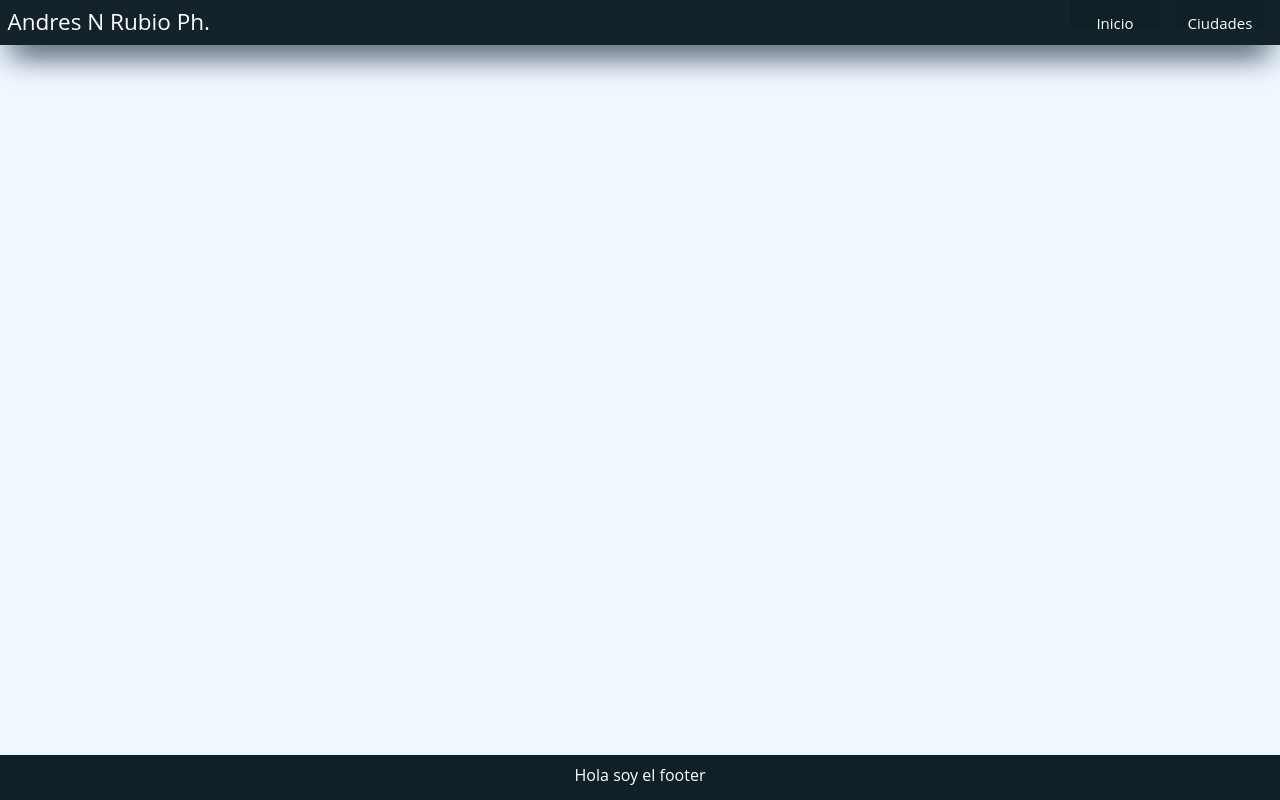
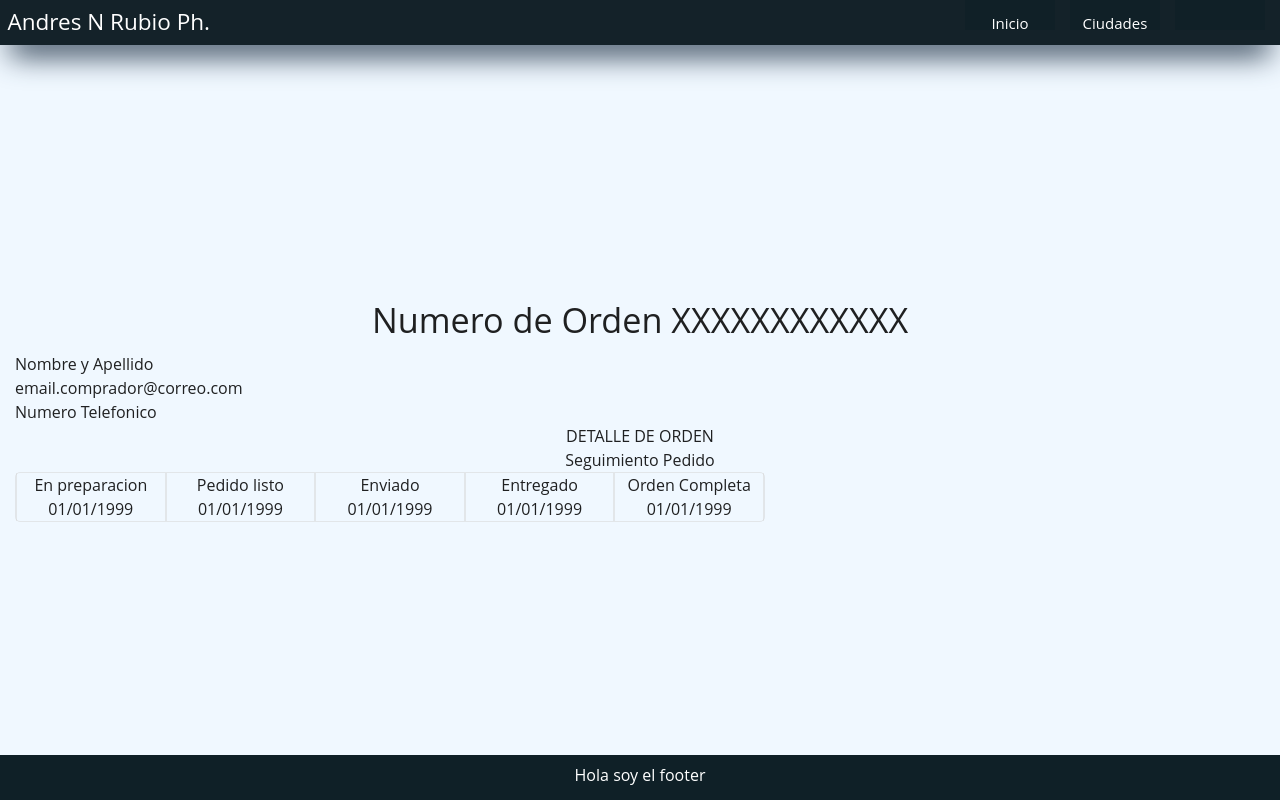
Before and after one commit to andresnrubio/fotografia-andresnrubio, a React (Create React App) app: page /order in a window 1280 px wide. Built offline with nearby package versions, Linux system fonts and the light colour scheme.

Commit message:
OrderResume

```diff
--- a/src/App.js
+++ b/src/App.js
@@ -5,6 +5,7 @@ import { ItemListContainer } from "./components/ItemListContainer/ItemListContai
 import { ItemDetailContainer } from "./components/ItemDetailContainer/ItemDetailContainer";
 import { CartProvider } from "./Contexts/CartContext";
 import { Cart } from "./components/Cart/Cart";
+import { OrderResumeContainer } from "./components/OrderResumeContainer/OrderResumeContainer";
 
 function App() {
   return (
@@ -28,6 +29,9 @@ function App() {
             <Route path="/carrito">
               <Cart />
             </Route>
+            <Route path="/order">
+              <OrderResumeContainer />
+            </Route>
           </Switch>
 
           <footer className="App-footer">Hola soy el footer</footer>
--- a/src/components/NavBar/NavBar.jsx
+++ b/src/components/NavBar/NavBar.jsx
@@ -31,6 +31,9 @@ export const NavBar = () => {
             </li>
           </ul>
         </li>
+        <li>
+          <NavLink to="/order"></NavLink>
+        </li>
         <li className={carrito}>
           <NavLink to="/carrito">
             <CartWidget />
--- /dev/null
+++ b/src/components/OrderResume/OrderResume.css
@@ -0,0 +1,31 @@
+.statusBoxContainer {
+    display: flex;
+    width: 750px;
+    margin-left: 1rem;
+    border: #d3d3d37d 1px solid;
+    border-radius: 5px;
+}
+
+.statusBox {
+    width: 150px;
+    border-right: #d3d3d37d 1px solid;
+    border-left: #d3d3d37d 1px solid;
+    display: flex;
+    flex-direction: column;
+}
+
+.buyerDetail {
+    display: block;
+    display: flex;
+    flex-direction: column;
+    align-items: flex-start;
+    margin-left: 1rem;
+
+}
+
+.line {
+    border-top: lightgray 2px solid;
+
+    width: 90%;
+
+}
--- /dev/null
+++ b/src/components/OrderResume/OrderResume.jsx
@@ -0,0 +1,38 @@
+import "./OrderResume.css";
+
+export const OrderResume = () => {
+  return (
+    <section>
+      <h4>Numero de Orden XXXXXXXXXXXX</h4>
+      <div className="buyerDetail">
+        <p>Nombre y Apellido</p>
+        <p>email.comprador@correo.com</p>
+        <p>Numero Telefonico</p>
+      </div>
+      <div>DETALLE DE ORDEN</div>
+      <p>Seguimiento Pedido</p>
+      <div className="statusBoxContainer">
+        <div className="statusBox">
+          <p>En preparacion</p>
+          <p>01/01/1999</p>
+        </div>
+        <div className="statusBox">
+          <p>Pedido listo</p>
+          <p>01/01/1999</p>
+        </div>
+        <div className="statusBox">
+          <p>Enviado</p>
+          <p>01/01/1999</p>
+        </div>
+        <div className="statusBox">
+          <p>Entregado</p>
+          <p>01/01/1999</p>
+        </div>
+        <div className="statusBox">
+          <p>Orden Completa</p>
+          <p>01/01/1999</p>
+        </div>
+      </div>
+    </section>
+  );
+};
--- /dev/null
+++ b/src/components/OrderResumeContainer/OrderResumeContainer.jsx
@@ -0,0 +1,6 @@
+import "./OrderResumeContainer.css";
+import { OrderResume } from "../OrderResume/OrderResume";
+
+export const OrderResumeContainer = () => {
+  return <div className="orderContainer">{<OrderResume />}</div>;
+};
```
Also changed, not shown: src/components/OrderResumeContainer/OrderResumeContainer.css (added).
